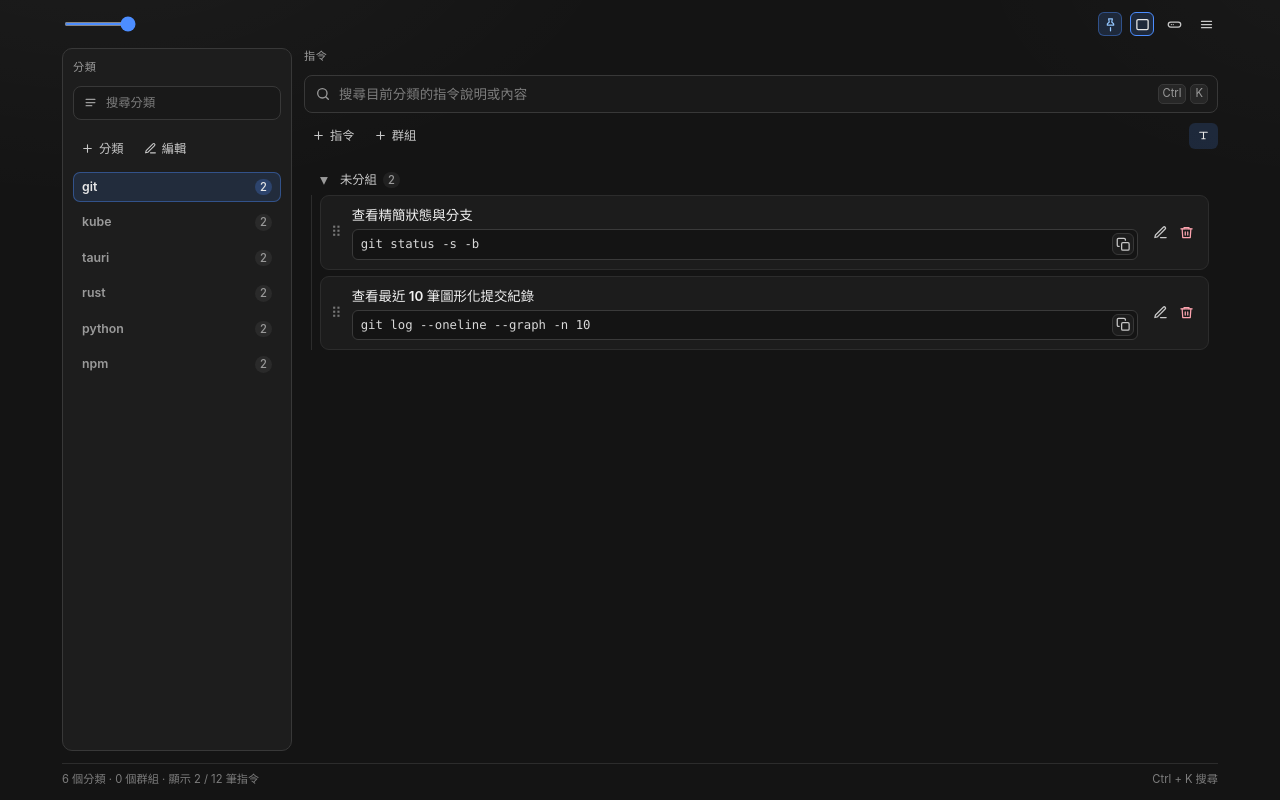
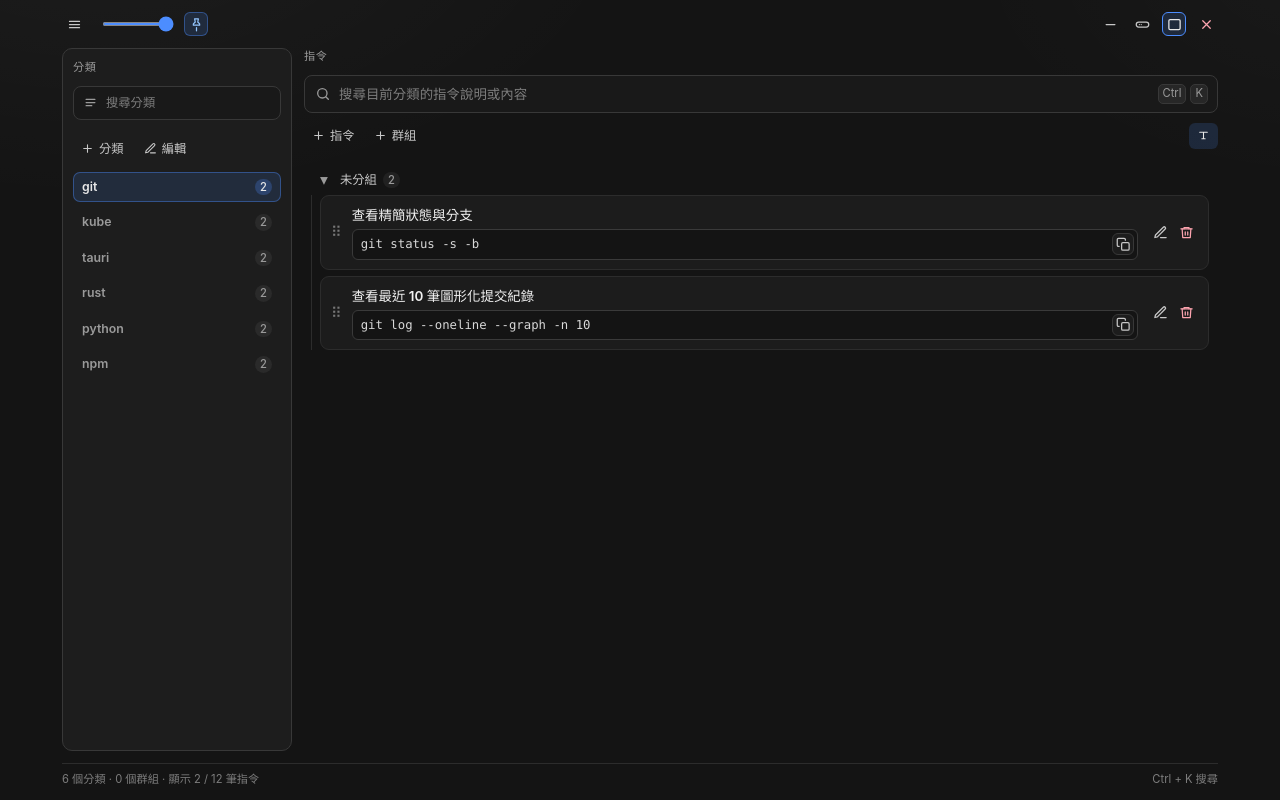
Before and after one commit to larry369/copy-pocket, a React (Vite) app: page / in a window 1280 px wide. Built offline with nearby package versions, Linux system fonts and the light colour scheme.

Commit message:
202611242248

```diff
--- a/src-tauri/capabilities/default.json
+++ b/src-tauri/capabilities/default.json
@@ -8,6 +8,9 @@
     "core:window:allow-set-always-on-top",
     "core:window:allow-set-size",
     "core:window:allow-set-position",
+    "core:window:allow-minimize",
+    "core:window:allow-close",
+    "core:window:allow-start-dragging",
     "opener:default"
   ]
 }
--- a/src-tauri/tauri.conf.json
+++ b/src-tauri/tauri.conf.json
@@ -14,6 +14,7 @@
     "windows": [
       {
         "title": "copy-pocket",
+        "decorations": false,
         "width": 460,
         "height": 754,
         "minWidth": 460,
--- a/src/App.css
+++ b/src/App.css
@@ -187,6 +187,48 @@ input:focus-visible {
 .menu-wrap {
   position: relative;
   flex: none;
+  margin-right: 6px;
+}
+
+.app-header > * {
+  order: 5;
+}
+
+.app-header .menu-wrap {
+  order: 1;
+}
+
+.app-header .opacity-slider {
+  order: 2;
+}
+
+.app-header .pin-btn {
+  order: 3;
+}
+
+.app-header .header-drag {
+  order: 4;
+}
+
+.app-header .minimize-btn {
+  order: 5;
+}
+
+.app-header .mini-mode-btn {
+  order: 6;
+}
+
+.app-header .layout-btn {
+  order: 7;
+}
+
+.app-header .close-btn {
+  order: 8;
+}
+
+.app-header .menu-popover {
+  right: auto;
+  left: 0;
 }
 
 .menu-popover {
@@ -218,10 +260,16 @@ input:focus-visible {
   letter-spacing: 0.04em;
 }
 
+.header-drag {
+  min-width: 40px;
+  height: 24px;
+  flex: 1;
+  cursor: grab;
+}
+
 .opacity-slider {
   width: 72px;
   height: 4px;
-  margin-right: auto;
   accent-color: var(--accent);
   cursor: pointer;
 }
@@ -1320,6 +1368,25 @@ kbd {
   background: transparent;
 }
 
+:root[data-view="mini"] button:focus-visible,
+:root[data-view="mini"] input:focus-visible {
+  outline: none;
+}
+
+:root[data-view="mini"] .mini-menu-item.is-active,
+:root[data-view="mini"] .mini-row:hover,
+:root[data-view="mini"] .mini-row.is-copied {
+  border-color: rgba(255, 255, 255, 0.14);
+}
+
+:root[data-view="mini"][data-opaque="true"] .mini-capsule {
+  background: #181818;
+}
+
+:root[data-view="mini"][data-opaque="true"] .mini-panel {
+  background: #121212;
+}
+
 .mini-root {
   width: 100%;
   height: 100%;
@@ -1380,9 +1447,16 @@ kbd {
   line-height: 1;
 }
 
+.mini-drag {
+  width: 10px;
+  height: 24px;
+  flex: none;
+  cursor: grab;
+}
+
 .mini-btn {
-  width: 24px;
-  height: 24px;
+  width: 22px;
+  height: 22px;
   border-color: transparent;
   background: transparent;
   color: #c8c8c8;
@@ -1414,6 +1488,26 @@ kbd {
   color: #f2f2f2;
 }
 
+.mini-panel-controls {
+  display: flex;
+  flex: none;
+  align-items: center;
+  gap: 6px;
+  padding: 0 2px 6px;
+  border-bottom: 1px solid rgba(255, 255, 255, 0.08);
+}
+
+.mini-opacity-slider {
+  flex: 1;
+  width: auto;
+}
+
+.mini-opacity-value {
+  flex: none;
+  color: #b8b8b8;
+  font-size: calc(10px * var(--font-scale));
+}
+
 .mini-row {
   display: flex;
   flex: none;
--- a/src/App.tsx
+++ b/src/App.tsx
@@ -58,8 +58,8 @@ const STORAGE_OPACITY_KEY = "command_pocket_opacity_v1";
 const STORAGE_CATEGORIES_COLLAPSED_KEY = "command_pocket_categories_collapsed_v1";
 const STORAGE_CMD_TITLES_KEY = "command_pocket_cmd_titles_v1";
 const GROUP_DND_TYPE = "application/x-command-pocket-group";
-const MINI_COLLAPSED_SIZE = { width: 200, height: 44 };
-const MINI_EXPANDED_SIZE = { width: 200, height: 420 };
+const MINI_COLLAPSED_SIZE = { width: 220, height: 44 };
+const MINI_EXPANDED_SIZE = { width: 220, height: 420 };
 
 const DEFAULT_COMMANDS: CommandItem[] = [
   {
@@ -325,6 +325,8 @@ const zhTW = {
   miniModeOn: "已切換迷你懸浮模式",
   miniModeOff: "已離開迷你懸浮模式",
   expandMini: "展開完整視窗",
+  minimizeWindow: "縮小視窗",
+  closeWindow: "關閉視窗",
   theme: "主題",
   dark: "深色",
   light: "淺色",
@@ -457,6 +459,8 @@ const en: Strings = {
   miniModeOn: "Mini floating mode enabled",
   miniModeOff: "Mini floating mode disabled",
   expandMini: "Expand full window",
+  minimizeWindow: "Minimize window",
+  closeWindow: "Close window",
   theme: "Theme",
   dark: "Dark",
   light: "Light",
@@ -701,6 +705,14 @@ function ExpandMiniIcon() {
   );
 }
 
+function MinimizeIcon() {
+  return (
+    <Icon>
+      <path d="M5 12h14" />
+    </Icon>
+  );
+}
+
 function LockIcon({ locked }: { locked: boolean }) {
   return (
     <Icon>
@@ -1004,6 +1016,7 @@ export default function App() {
   }, [fontSize]);
 
   useEffect(() => {
+    document.documentElement.dataset.opaque = String(opacity === 100);
     try {
       localStorage.setItem(STORAGE_OPACITY_KEY, String(opacity));
     } catch {}
@@ -1075,6 +1088,26 @@ export default function App() {
     setAlwaysOnTop(next);
     setMenuOpen(false);
     showToast(next ? t.pinned : t.unpinned);
+  };
+
+  const minimizeWindow = async () => {
+    if (!isTauri()) return;
+    try {
+      await getCurrentWindow().minimize();
+    } catch {}
+  };
+
+  const closeWindow = async () => {
+    if (!isTauri()) return;
+    try {
+      await getCurrentWindow().close();
+    } catch {}
+  };
+
+  const startWindowDrag = (e: React.PointerEvent<HTMLElement>) => {
+    if (!(e.target instanceof Element)) return;
+    if (e.target.closest("button, input, .menu-popover")) return;
+    if (isTauri()) void getCurrentWindow().startDragging().catch(() => {});
   };
 
   const toggleLayout = async () => {
@@ -1991,7 +2024,8 @@ export default function App() {
         }}
       >
         <div className="mini-shell">
-          <div className="mini-capsule">
+          <div className="mini-capsule" onPointerDown={startWindowDrag}>
+            <span className="mini-drag" data-tauri-drag-region aria-hidden="true" />
             <button
               type="button"
               className="mini-name"
@@ -2024,9 +2058,41 @@ export default function App() {
             >
               <ExpandMiniIcon />
             </button>
+            <button
+              type="button"
+              className="icon-btn mini-btn"
+              onClick={() => void minimizeWindow()}
+              title={t.minimizeWindow}
+              aria-label={t.minimizeWindow}
+            >
+              <MinimizeIcon />
+            </button>
+            <button
+              type="button"
+              className="icon-btn mini-btn icon-btn--danger"
+              onClick={() => void closeWindow()}
+              title={t.closeWindow}
+              aria-label={t.closeWindow}
+            >
+              <CloseIcon />
+            </button>
           </div>
           {miniPanelOpen && (
             <div className="mini-panel">
+              <div className="mini-panel-controls">
+                <input
+                  type="range"
+                  className="opacity-slider mini-opacity-slider"
+                  min={40}
+                  max={100}
+                  step={5}
+                  value={opacity}
+                  onChange={(e) => setOpacity(Number(e.target.value))}
+                  title={`${t.opacity}：${opacity}%`}
+                  aria-label={t.opacity}
+                />
+                <span className="mini-opacity-value">{opacity}%</span>
+              </div>
               {miniCategoryOpen ? (
                 <div className="mini-menu">
                   {categories.length === 0 ? (
@@ -2085,7 +2151,8 @@ export default function App() {
 
   return (
     <div className="app" data-layout={isWide ? "split" : "single"}>
-      <header className="app-header">
+      <header className="app-header" onPointerDown={startWindowDrag}>
+        <div className="header-drag" data-tauri-drag-region />
         <input
           type="range"
           className="opacity-slider"
@@ -2109,7 +2176,7 @@ export default function App() {
         </button>
         <button
           type="button"
-          className={`icon-btn${isWide ? " is-active" : ""}`}
+          className={`icon-btn layout-btn${isWide ? " is-active" : ""}`}
           onClick={toggleLayout}
           title={isWide ? t.collapseLayout : t.expandLayout}
           aria-label={isWide ? t.collapseLayout : t.expandLayout}
@@ -2119,7 +2186,7 @@ export default function App() {
         </button>
         <button
           type="button"
-          className={`icon-btn${miniMode ? " is-active" : ""}`}
+          className={`icon-btn mini-mode-btn${miniMode ? " is-active" : ""}`}
           onClick={() => void enterMiniMode()}
           title={t.toggleMiniMode}
           aria-label={t.toggleMiniMode}
@@ -2216,6 +2283,24 @@ export default function App() {
             </div>
           )}
         </div>
+        <button
+          type="button"
+          className="icon-btn window-btn minimize-btn"
+          onClick={() => void minimizeWindow()}
+          title={t.minimizeWindow}
+          aria-label={t.minimizeWindow}
+        >
+          <MinimizeIcon />
+        </button>
+        <button
+          type="button"
+          className="icon-btn icon-btn--danger window-btn close-btn"
+          onClick={() => void closeWindow()}
+          title={t.closeWindow}
+          aria-label={t.closeWindow}
+        >
+          <CloseIcon />
+        </button>
       </header>
 
       {!isWide && categoriesCollapsed ? (
```
